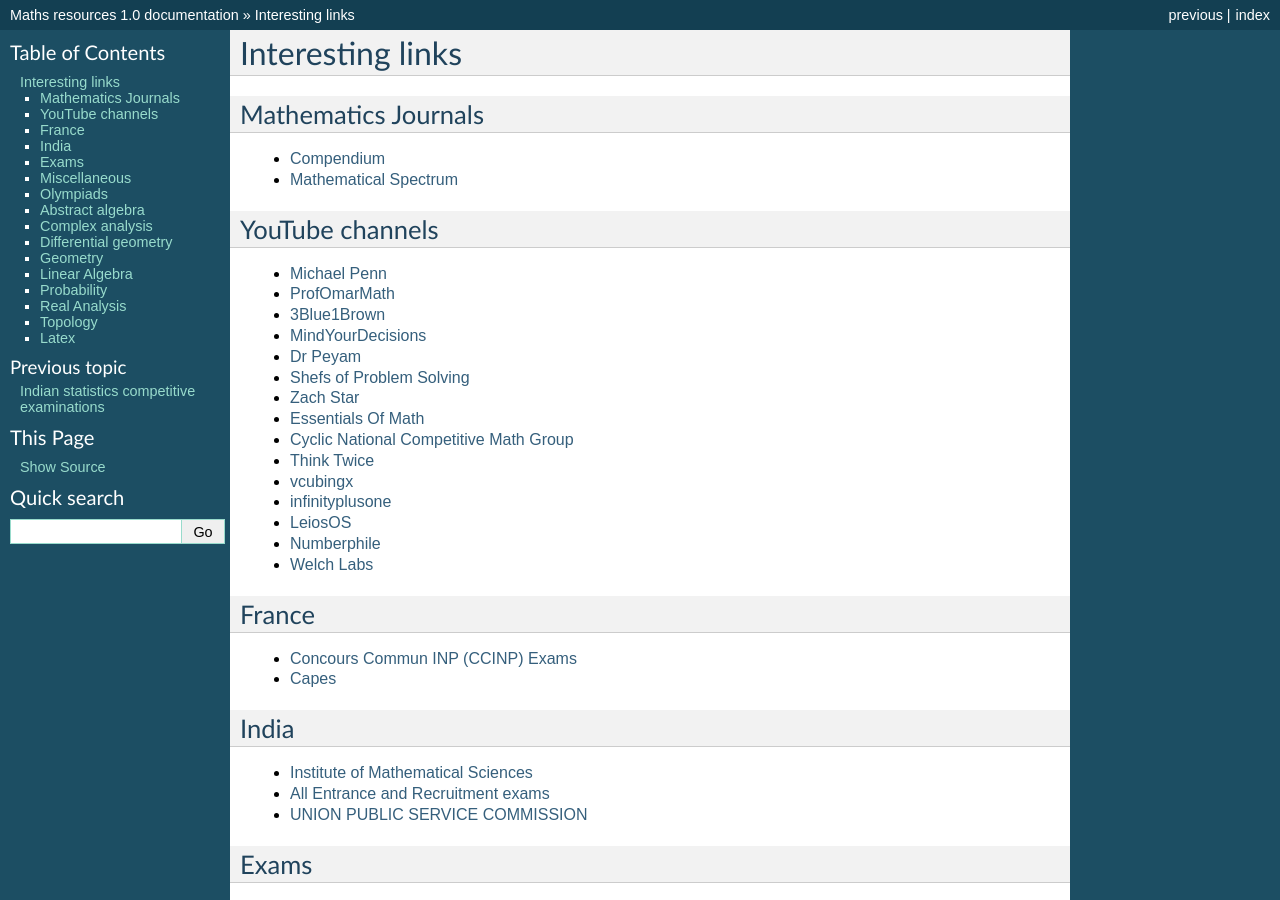
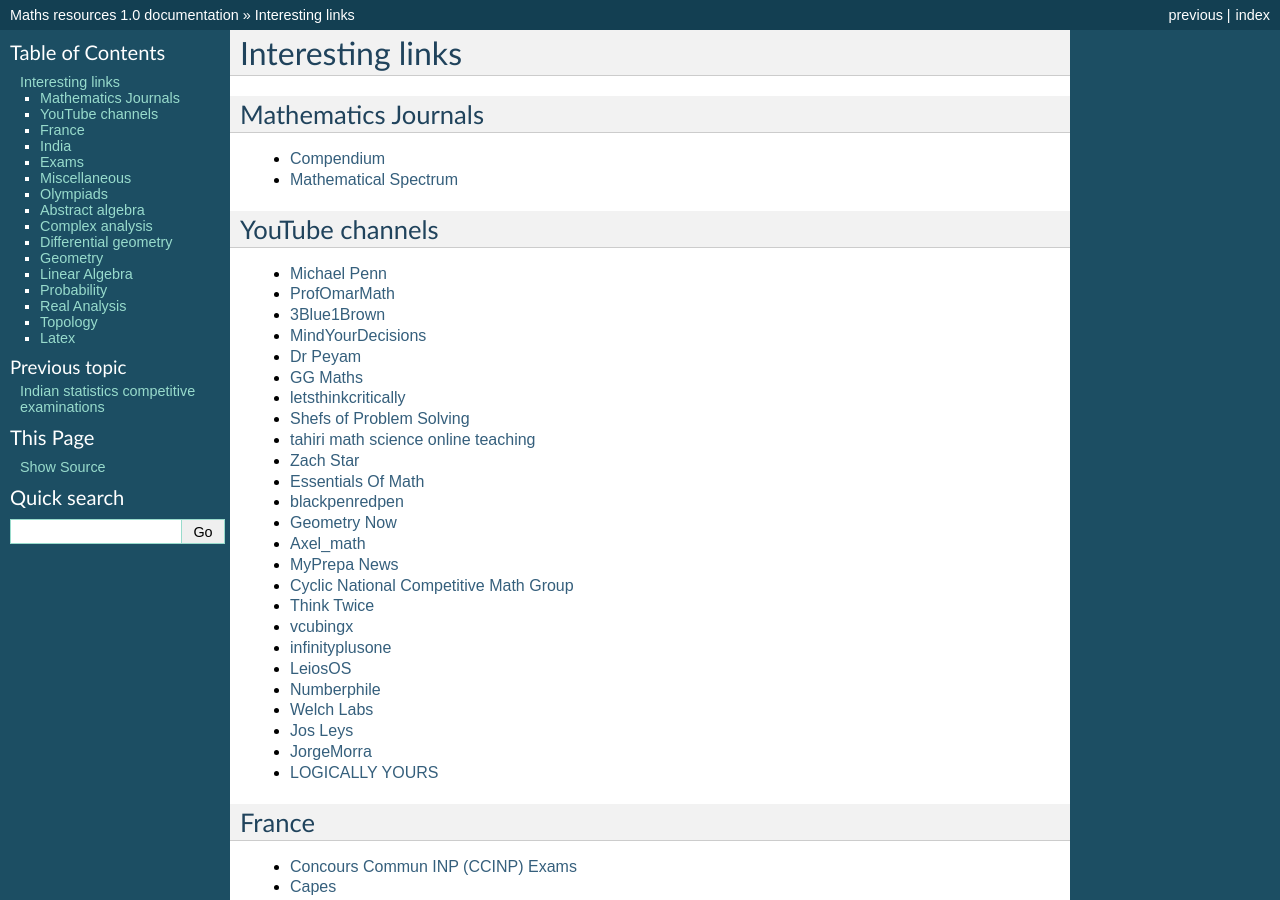
Before and after one commit to jacubero/maths, a Sphinx documentation site: the page built from docs/links.rst, in a window 1280 px wide and 900 px high. Built offline with Sphinx 7.4.7, drawn with Linux system fonts in a browser that asks for light colours; pages that are not in the unit, such as notebooks, are missing from menus.

Commit message:
New version

```diff
--- a/docs/links.rst
+++ b/docs/links.rst
@@ -21,11 +21,25 @@
 
 * `Dr Peyam <https://www.youtube.com/channel/UCoOjTxz-u5zU0W38zMkQIFw>`_
 
+* `GG Maths <https://www.youtube.com/channel/UCZWoiVVe1Zby5j1s5H9eI4A>`_
+
+* `letsthinkcritically <https://www.youtube.com/channel/UCT-QRRiYoza5rRDCKNdYdhg>`_
+
 * `Shefs of Problem Solving <https://www.youtube.com/channel/UCGnDWH8_ClXegQkWnbzDnzA>`_
+
+* `tahiri math science online teaching <https://www.youtube.com/channel/UCBzwB0G4g1EuLjQjmG5yyAA>`_
 
 * `Zach Star <https://www.youtube.com/channel/UCpCSAcbqs-sjEVfk_hMfY9w>`_
 
 * `Essentials Of Math <https://www.youtube.com/channel/UCzBRotdJS3bJPcUZyePkHBw>`_
+
+* `blackpenredpen <https://www.youtube.com/user/blackpenredpen>`_
+
+* `Geometry Now <https://www.youtube.com/channel/UCs9BvXXW7py7Ir6dlDe0MqQ>`_
+
+* `Axel_math <https://www.youtube.com/channel/UCNu0YhLE0Jg8Pzk3cAujIFA>`_
+
+* `MyPrepa News <https://www.youtube.com/channel/UCljJd-kb3nR2NCzmeYmu58w>`_
 
 * `Cyclic National Competitive Math Group <https://cncmath.org/>`_
 
@@ -40,6 +54,13 @@
 * `Numberphile <https://www.youtube.com/user/numberphile>`_
 
 * `Welch Labs <https://www.youtube.com/channel/UConVfxXodg78Tzh5nNu85Ew>`_
+
+* `Jos Leys <https://www.youtube.com/user/josleys>`_
+
+* `JorgeMorra <https://www.youtube.com/user/srmorrajorge>`_
+
+* `LOGICALLY YOURS <https://www.youtube.com/channel/UCTRxnMudmOGNw0g4gZf5D8g>`_
+
 
 France
 ------
```
